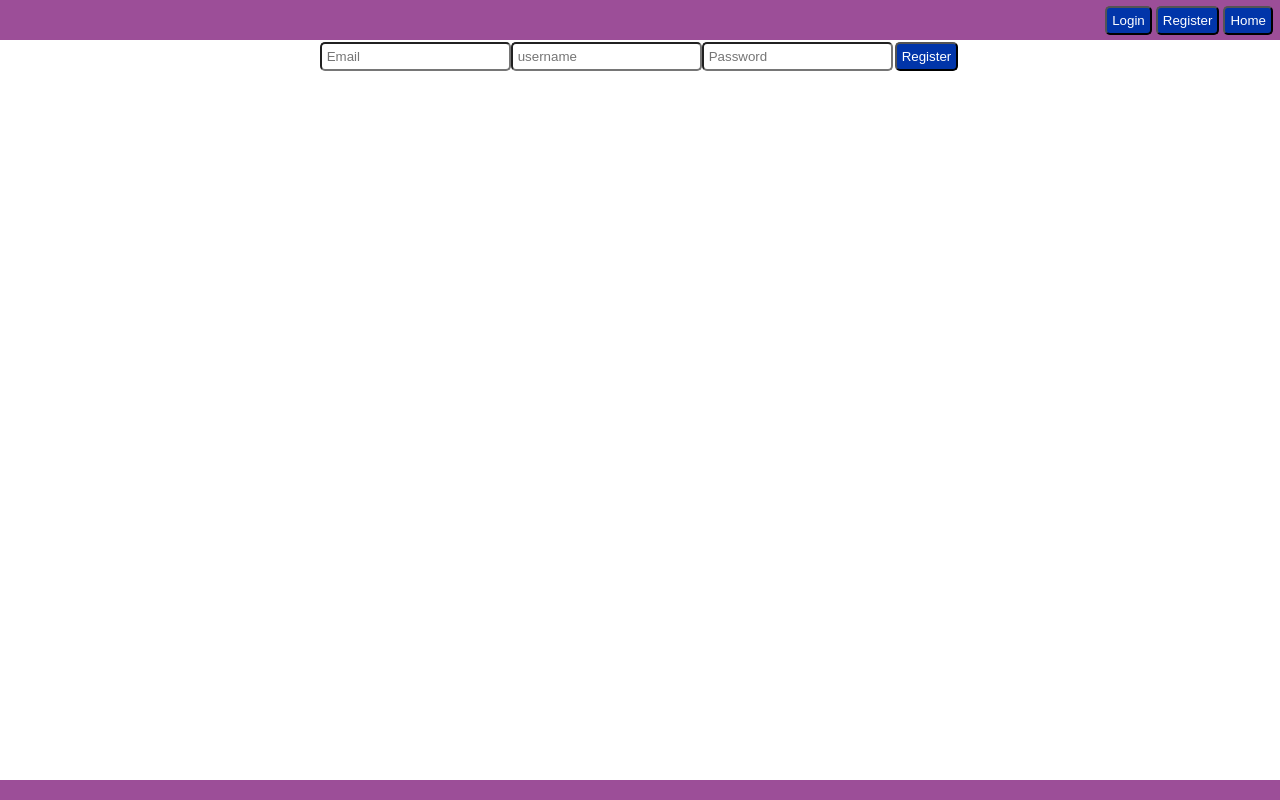
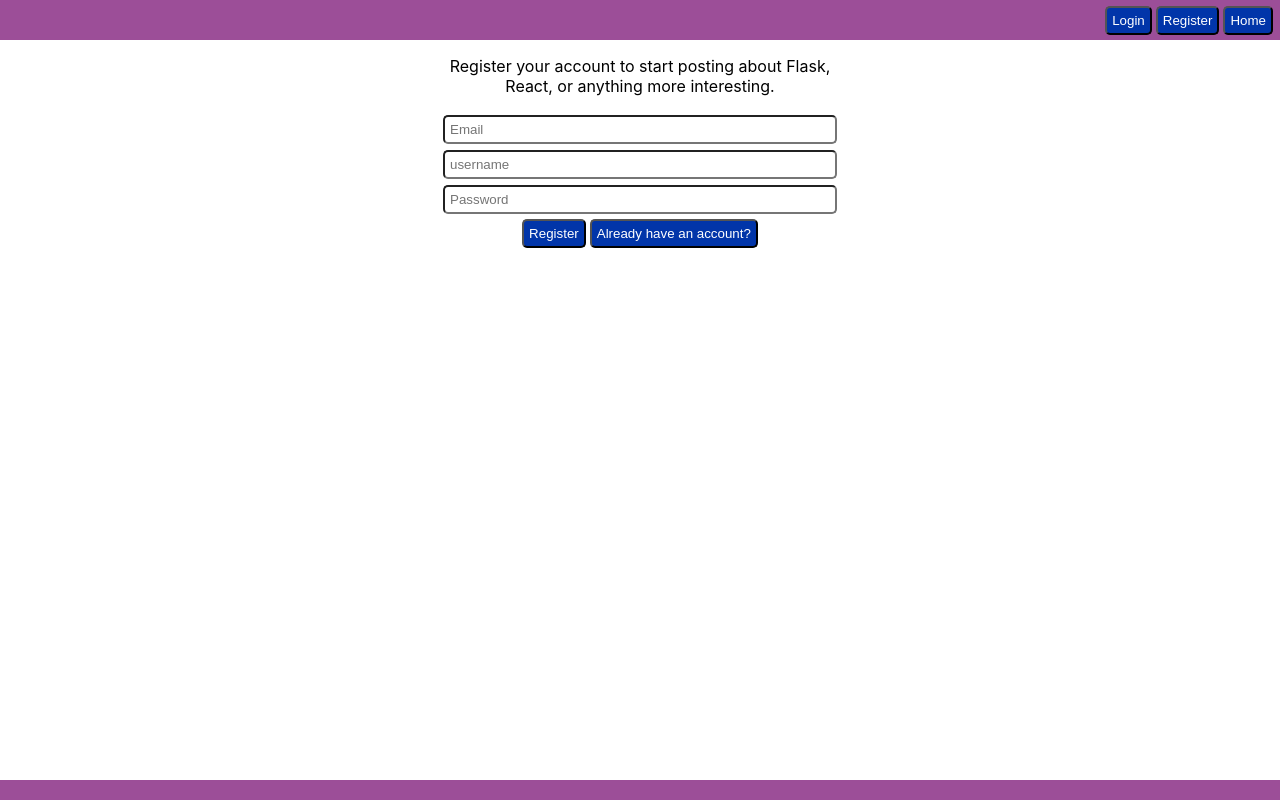
Before and after one commit to CD-Mackay/flask_react_microblog, a React (Create React App) app in the folder frontend/: page /register in a window 1280 px wide. Built offline with nearby package versions, Linux system fonts and the light colour scheme; no server answers.

Commit message:
style register form

```diff
--- a/frontend/src/Components/RegisterForm/RegisterForm.css
+++ b/frontend/src/Components/RegisterForm/RegisterForm.css
@@ -0,0 +1,14 @@
+.register-form {
+  display: flex;
+  flex-direction: column;
+  max-width: 400px;
+}
+
+input {
+  margin: 3px;
+}
+
+.register-buttons {
+  display: flex;
+  justify-content: center;
+}
--- a/frontend/src/Components/RegisterForm/RegisterForm.js
+++ b/frontend/src/Components/RegisterForm/RegisterForm.js
@@ -1,6 +1,7 @@
 //Library Imports
 import React, { useState } from "react";
 import { useNavigate } from "react-router-dom";
+import { Link } from "react-router-dom";
 
 // Styling Imports
 import "./RegisterForm.css";
@@ -13,7 +14,7 @@ import ShowError from "../ShowError/ShowError";
 const RegisterForm = () => {
   const { saveToken } = UseToken();
   const navigate = useNavigate();
-  const [errorMessage, setErrorMessage] = useState("")
+  const [errorMessage, setErrorMessage] = useState("");
 
   const [RegisterForm, setRegisterForm] = useState({
     email: "",
@@ -32,18 +33,18 @@ const RegisterForm = () => {
       body: JSON.stringify({
         email: RegisterForm.email,
         password: RegisterForm.password,
-        username: RegisterForm.username
+        username: RegisterForm.username,
       }),
     };
 
     fetch("/register", requestOptions)
       .then((response) => {
         if (!response.ok) {
-          let errorResponse = response.headers.get('customheader')
+          let errorResponse = response.headers.get("customheader");
           setErrorMessage(errorResponse);
           setTimeout(() => {
-            setErrorMessage("")
-          }, 2000)
+            setErrorMessage("");
+          }, 2000);
           throw new Error(response.status);
         }
         return response.json();
@@ -51,7 +52,7 @@ const RegisterForm = () => {
       .then((data) => {
         saveToken(data.access_token);
         return navigate("/");
-      })
+      });
 
     setRegisterForm({
       email: "",
@@ -71,7 +72,11 @@ const RegisterForm = () => {
   }
 
   return (
-    <form className="Register-form">
+    <form className="register-form">
+      <p>
+        Register your account to start posting about Flask, React, or anything
+        more interesting.
+      </p>
       <input
         onChange={handleChange}
         type="email"
@@ -96,8 +101,12 @@ const RegisterForm = () => {
         placeholder="Password"
         value={RegisterForm.password}
       />
-
-      <Button message="Register" onClick={handleRegister} />
+      <div className="register-buttons">
+        <Button message="Register" onClick={handleRegister} />
+        <Button message="Already have an account?">
+          <Link to="/login" />
+        </Button>
+      </div>
       <ShowError message={errorMessage} />
     </form>
   );
```
